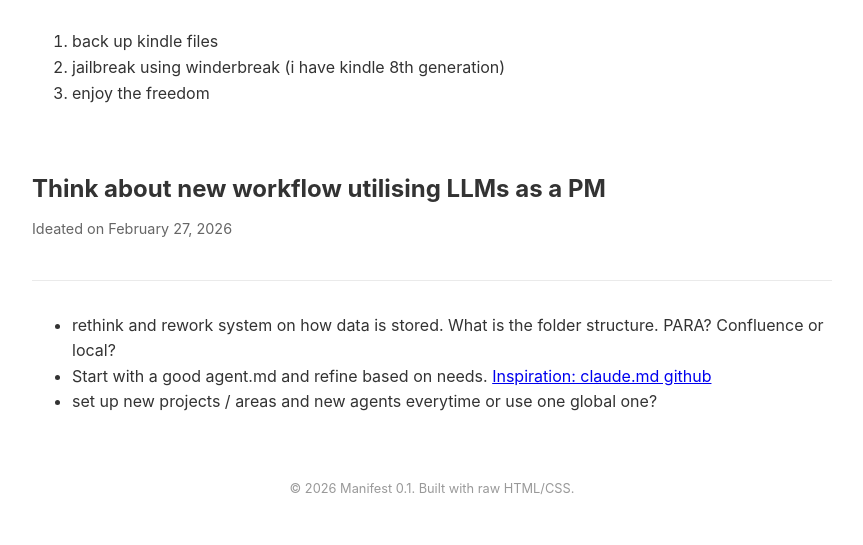
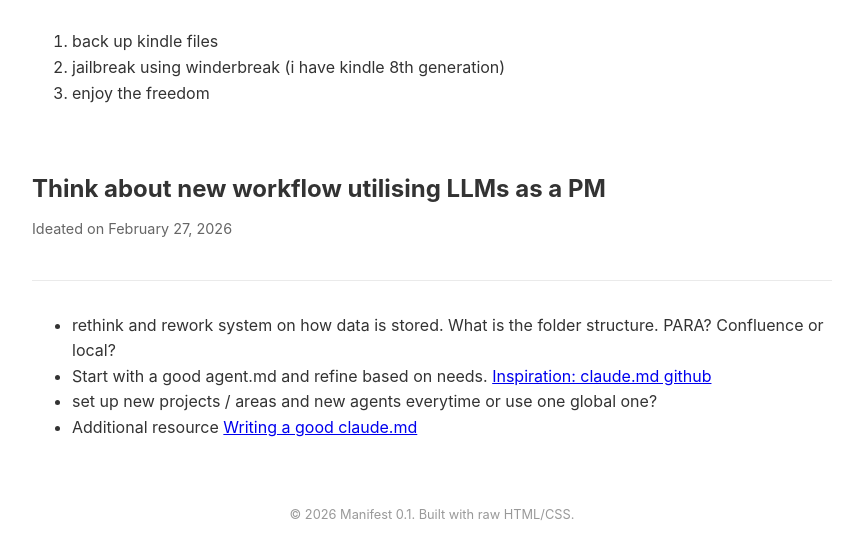
Before and after one commit to thelueth/thelueth.github.io, a plain HTML site: page ideaDump.html in a window 1280 px wide. Shown: the part 542-1087 px from the top of the page, without its empty margins (208-1071 px from the left). Before the commit the page ends 1062 px from the top, so only its background shows below. Drawn offline with Linux system fonts and the light colour scheme.

Commit message:
Add additional resource link for writing claude.md

```diff
--- a/ideaDump.html
+++ b/ideaDump.html
@@ -103,6 +103,7 @@
                 <li>rethink and rework system on how data is stored. What is the folder structure. PARA? Confluence or local?</li>
                 <li>Start with a good agent.md and refine based on needs. <a href="https://github.com/ChrisWiles/claude-code-showcase/blob/main/CLAUDE.md">Inspiration: claude.md github</a></li>
                 <li>set up new projects / areas and new agents everytime or use one global one?</li>
+                <li>Additional resource <a href="https://www.humanlayer.dev/blog/writing-a-good-claude-md">Writing a good claude.md</a></li>
               </ul>
 
             </p>
```
